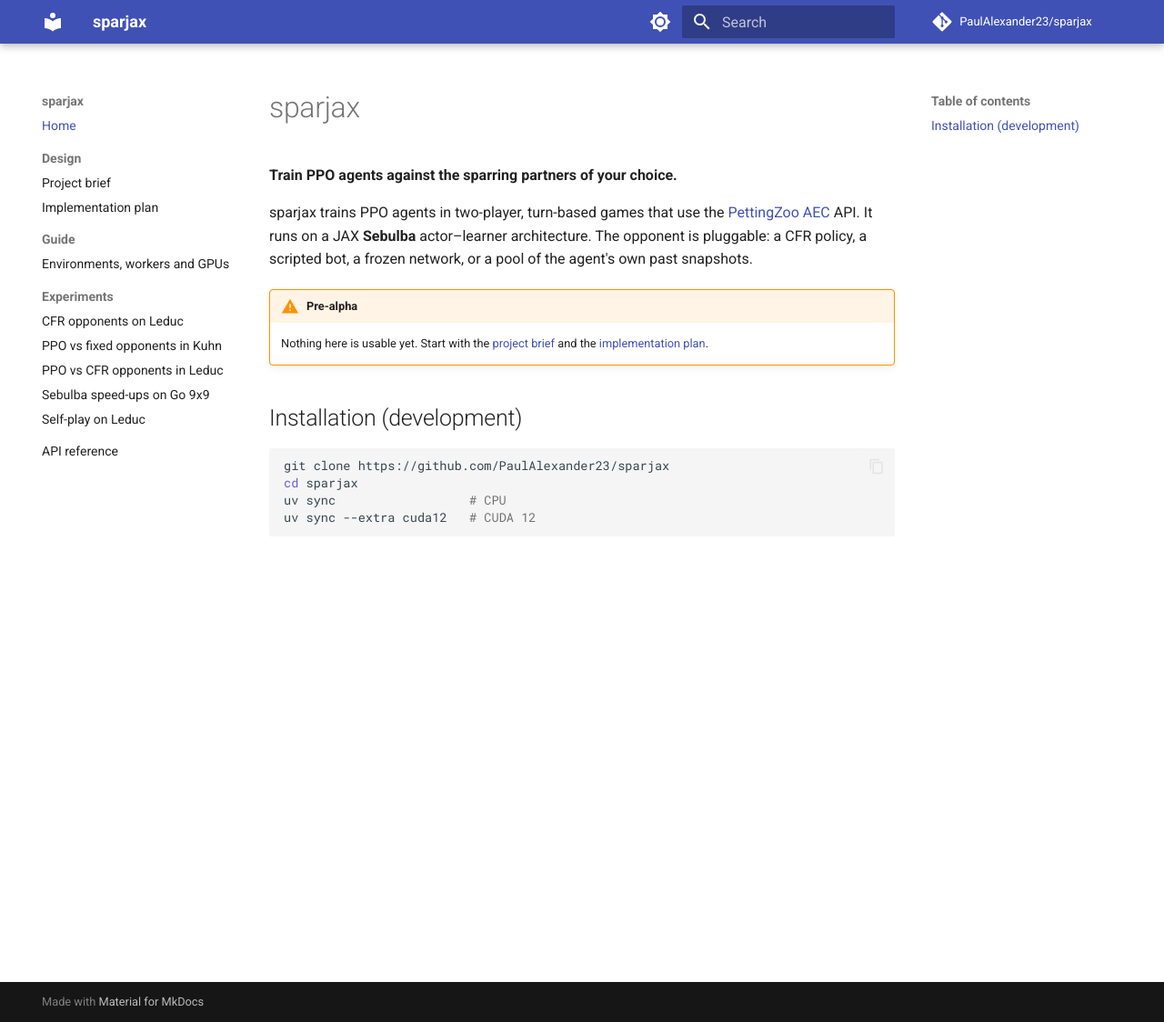
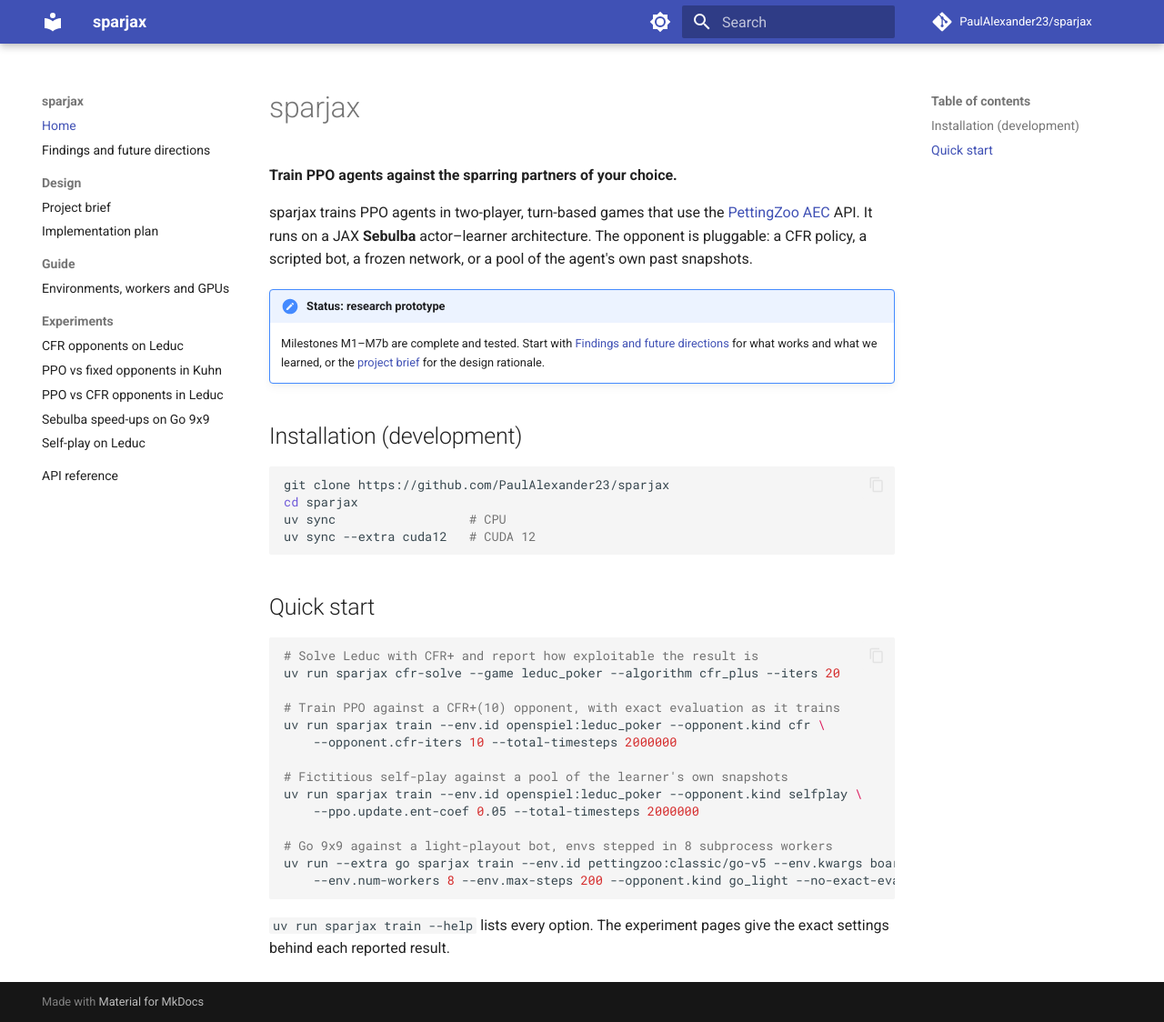
Before and after one commit to PaulAlexander23/sparjax, an MkDocs documentation site: the page built from docs/index.md, in a window 1280 px wide and 1124 px high. Shown: the whole window at 91% size. Built offline with MkDocs 1.6.1 and Material for MkDocs 9.7.7, drawn with Linux system fonts in a browser that asks for light colours; comment, search, counter and statistics services are not loaded.

Commit message:
Docs: findings and future directions page, quick start, refreshed status
Add docs/findings.md summarising results, lessons, limitations and next
steps; replace the outdated pre-alpha notices in README and docs home with
a status note and tested quick-start commands; link findings from the plan;
drop duplicate site entries from .gitignore.

Co-Authored-By: Claude Opus 5.5 <noreply@anthropic.com>

````diff
--- a/docs/index.md
+++ b/docs/index.md
@@ -7,9 +7,10 @@ sparjax trains PPO agents in two-player, turn-based games that use the
 **Sebulba** actor–learner architecture. The opponent is pluggable: a CFR policy, a
 scripted bot, a frozen network, or a pool of the agent's own past snapshots.
 
-!!! warning "Pre-alpha"
-    Nothing here is usable yet. Start with the [project brief](design/brief.md) and the
-    [implementation plan](design/plan.md).
+!!! note "Status: research prototype"
+    Milestones M1–M7b are complete and tested. Start with
+    [Findings and future directions](findings.md) for what works and what we learned, or
+    the [project brief](design/brief.md) for the design rationale.
 
 ## Installation (development)
 
@@ -19,3 +20,25 @@ cd sparjax
 uv sync                  # CPU
 uv sync --extra cuda12   # CUDA 12
 ```
+
+## Quick start
+
+```bash
+# Solve Leduc with CFR+ and report how exploitable the result is
+uv run sparjax cfr-solve --game leduc_poker --algorithm cfr_plus --iters 20
+
+# Train PPO against a CFR+(10) opponent, with exact evaluation as it trains
+uv run sparjax train --env.id openspiel:leduc_poker --opponent.kind cfr \
+    --opponent.cfr-iters 10 --total-timesteps 2000000
+
+# Fictitious self-play against a pool of the learner's own snapshots
+uv run sparjax train --env.id openspiel:leduc_poker --opponent.kind selfplay \
+    --ppo.update.ent-coef 0.05 --total-timesteps 2000000
+
+# Go 9x9 against a light-playout bot, envs stepped in 8 subprocess workers
+uv run --extra go sparjax train --env.id pettingzoo:classic/go-v5 --env.kwargs board_size 9 \
+    --env.num-workers 8 --env.max-steps 200 --opponent.kind go_light --no-exact-eval
+```
+
+`uv run sparjax train --help` lists every option. The experiment pages give the exact
+settings behind each reported result.
--- a/mkdocs.yml
+++ b/mkdocs.yml
@@ -49,6 +49,7 @@ markdown_extensions:
 
 nav:
   - Home: index.md
+  - Findings and future directions: findings.md
   - Design:
       - Project brief: design/brief.md
       - Implementation plan: design/plan.md
````
Also changed, not shown: README.md (+19 -2 lines), docs/design/plan.md (+6 -2 lines), docs/findings.md (added, +110 -0 lines), 1 other file.
